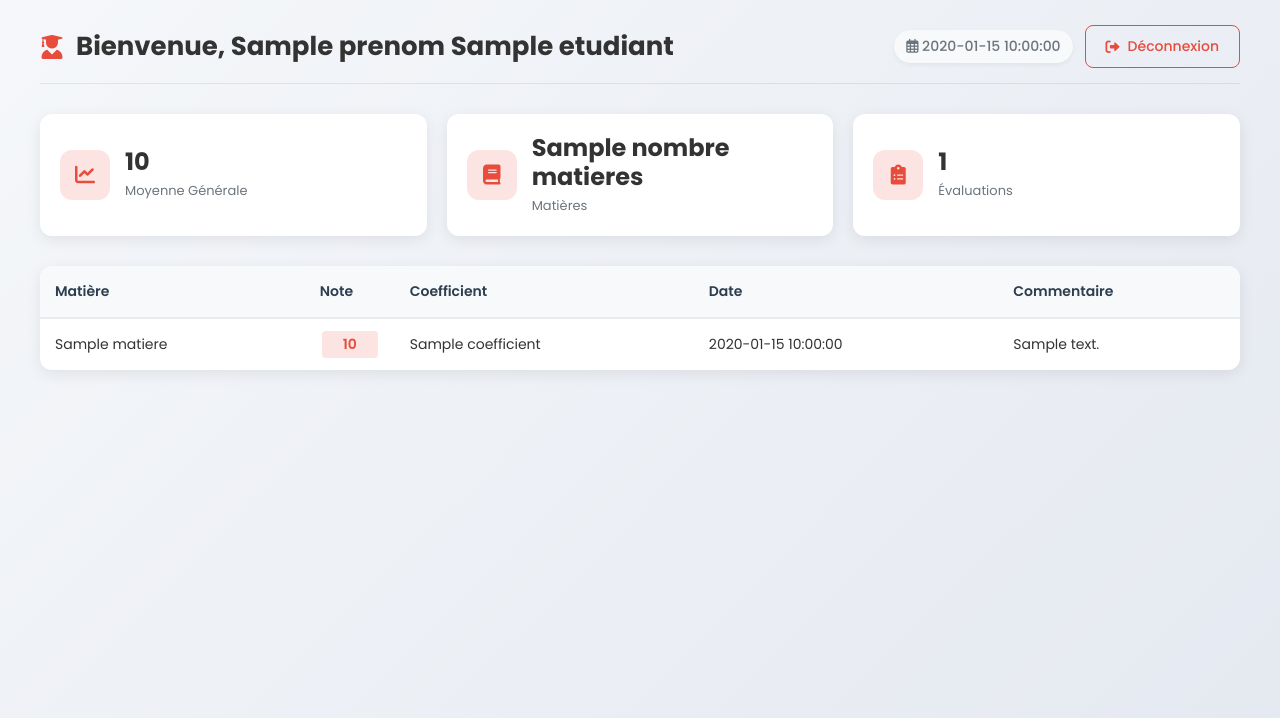
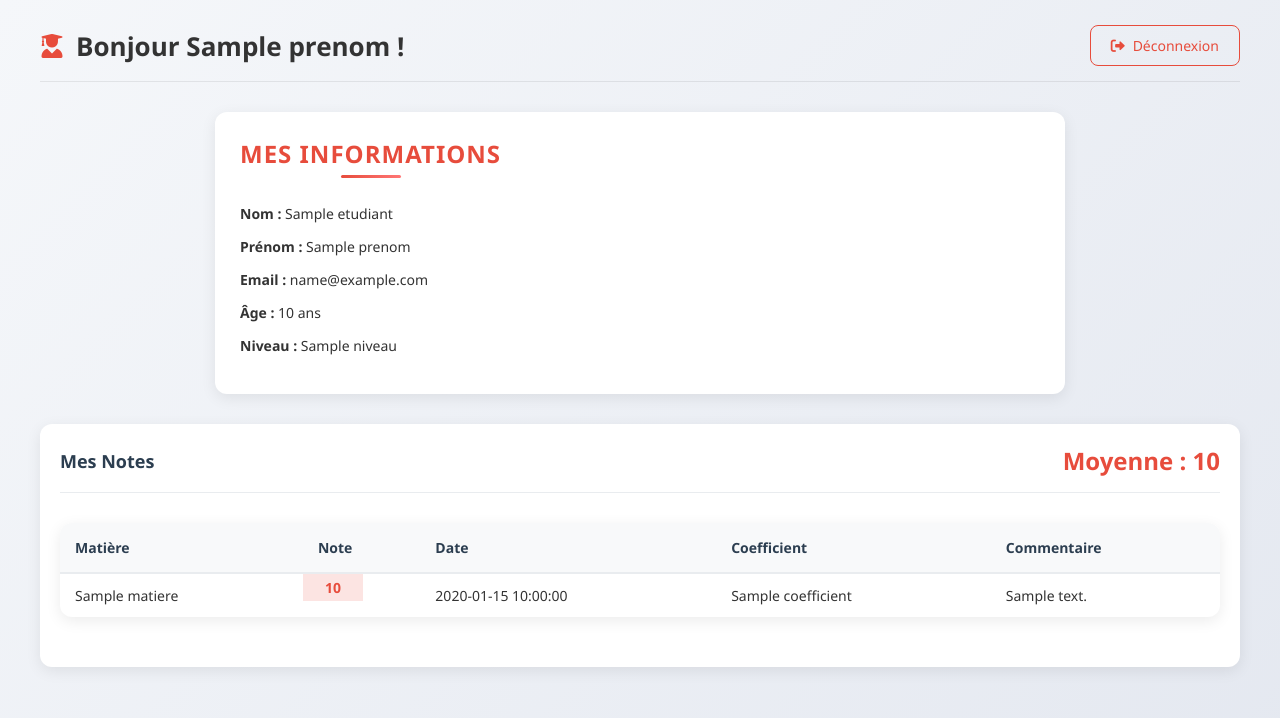
Before and after one commit to Tyna06/ProjetM1RSA, a Flask app: template frontend/templates/student/dashboard_etudiant.html in a window 1280 px wide. Shown: the top 718 px of the page. Run offline with Flask 3, Linux system fonts and the light colour scheme; the template is opened without the code that fills it: most values are stand-ins (such as "Sample title", 1, 10 or a date in 2020).

Commit message:
Ajout de détail étudiant sur la partie dashboard_etudiant

```diff
--- a/frontend/templates/student/dashboard_etudiant.html
+++ b/frontend/templates/student/dashboard_etudiant.html
@@ -6,66 +6,46 @@
     <title>Mon Espace Étudiant</title>
     <link rel="stylesheet" href="{{ url_for('static', filename='style.css') }}">
     <link rel="stylesheet" href="https://cdnjs.cloudflare.com/ajax/libs/font-awesome/6.0.0/css/all.min.css">
-    <link href="https://fonts.googleapis.com/css2?family=Poppins:wght@400;500;600;700&display=swap" rel="stylesheet">
 </head>
-<body class="admin-body"> <!-- on garde admin-body pour profiter du style existant -->
+<body class="admin-body">
     <div class="admin-dashboard">
 
-        <!-- En-tête de bienvenue -->
+        <!-- En-tête -->
         <div class="admin-header">
             <h1 class="admin-title">
-                <i class="fas fa-user-graduate"></i>
-                Bienvenue, {{ etudiant.prenom }} {{ etudiant.nom }}
+                <i class="fas fa-user-graduate"></i> Bonjour {{ etudiant.prenom }} !
             </h1>
             <div class="admin-info">
-                <span class="admin-date">
-                    <i class="far fa-calendar-alt"></i> {{ date_du_jour }}
-                </span>
                 <a href="{{ url_for('logout') }}" class="admin-button outline">
                     <i class="fas fa-sign-out-alt"></i> Déconnexion
                 </a>
             </div>
         </div>
 
-        <!-- Cartes de résumé -->
-        <div class="admin-stats">
-            <div class="admin-stat-card">
-                <div class="admin-stat-icon blue">
-                    <i class="fas fa-chart-line"></i>
-                </div>
-                <div class="admin-stat-info">
-                    <div class="admin-stat-value">{{ moyenne_generale|round(2) }}</div>
-                    <div class="admin-stat-label">Moyenne Générale</div>
-                </div>
-            </div>
-            <div class="admin-stat-card">
-                <div class="admin-stat-icon green">
-                    <i class="fas fa-book"></i>
-                </div>
-                <div class="admin-stat-info">
-                    <div class="admin-stat-value">{{ nombre_matieres }}</div>
-                    <div class="admin-stat-label">Matières</div>
-                </div>
-            </div>
-            <div class="admin-stat-card">
-                <div class="admin-stat-icon orange">
-                    <i class="fas fa-clipboard-list"></i>
-                </div>
-                <div class="admin-stat-info">
-                    <div class="admin-stat-value">{{ total_notes }}</div>
-                    <div class="admin-stat-label">Évaluations</div>
-                </div>
-            </div>
+        <!-- Infos personnelles -->
+        <div class="admin-form">
+            <h2>Mes Informations</h2>
+            <p><strong>Nom :</strong> {{ etudiant.nom }}</p>
+            <p><strong>Prénom :</strong> {{ etudiant.prenom }}</p>
+            <p><strong>Email :</strong> {{ etudiant.email }}</p>
+            <p><strong>Âge :</strong> {{ etudiant.age }} ans</p>
+            <p><strong>Niveau :</strong> {{ etudiant.niveau }}</p>
         </div>
 
-        <!-- Tableau des notes -->
+        <!-- Notes -->
+        <div class="note-stats-card" style="margin-top: 30px;">
+            <div class="note-stats-header">
+                <div class="note-stats-title">Mes Notes</div>
+                <div class="note-stats-average">Moyenne : {{ moyenne_generale|round(2) }}</div>
+            </div>
+
             <table class="notes-table">
                 <thead>
                     <tr>
                         <th>Matière</th>
                         <th>Note</th>
+                        <th>Date</th>
                         <th>Coefficient</th>
-                    <th>Date</th>
                         <th>Commentaire</th>
                     </tr>
                 </thead>
@@ -73,18 +53,17 @@
                     {% for note in notes %}
                     <tr>
                         <td>{{ note.matiere }}</td>
-                    <td class="note-cell">
-                        <span class="note-badge {% if note.valeur >= 14 %}note-good{% elif note.valeur >= 10 %}note-medium{% else %}note-bad{% endif %}">
+                        <td class="note-value {% if note.valeur >= 14 %}note-good{% elif note.valeur >= 10 %}note-medium{% else %}note-bad{% endif %}">
                             {{ note.valeur|round(1) }}
-                        </span>
                         </td>
+                        <td>{{ note.date_evaluation }}</td>
                         <td>{{ note.coefficient }}</td>
-                    <td>{{ note.date_evaluation }}</td>
                         <td>{{ note.commentaire or '-' }}</td>
                     </tr>
                     {% endfor %}
                 </tbody>
             </table>
+        </div>
 
     </div>
 </body>
```
Lines whose indentation alone changed are shown as unchanged.
